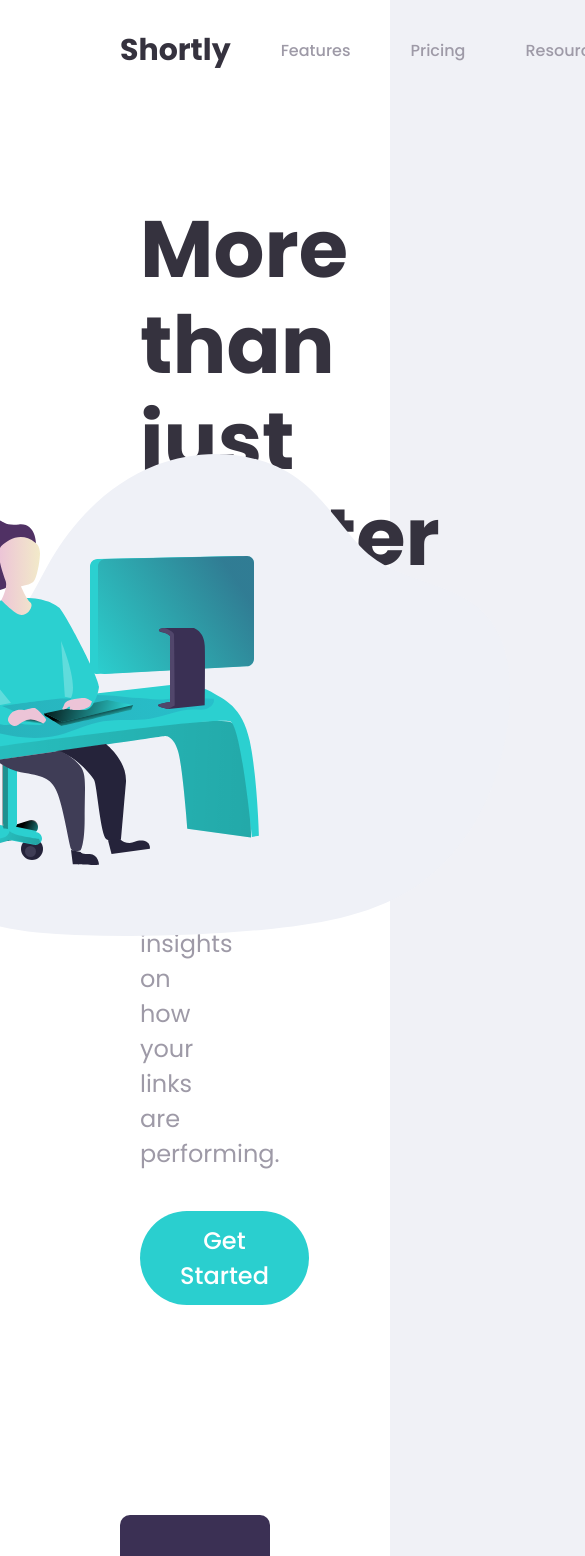
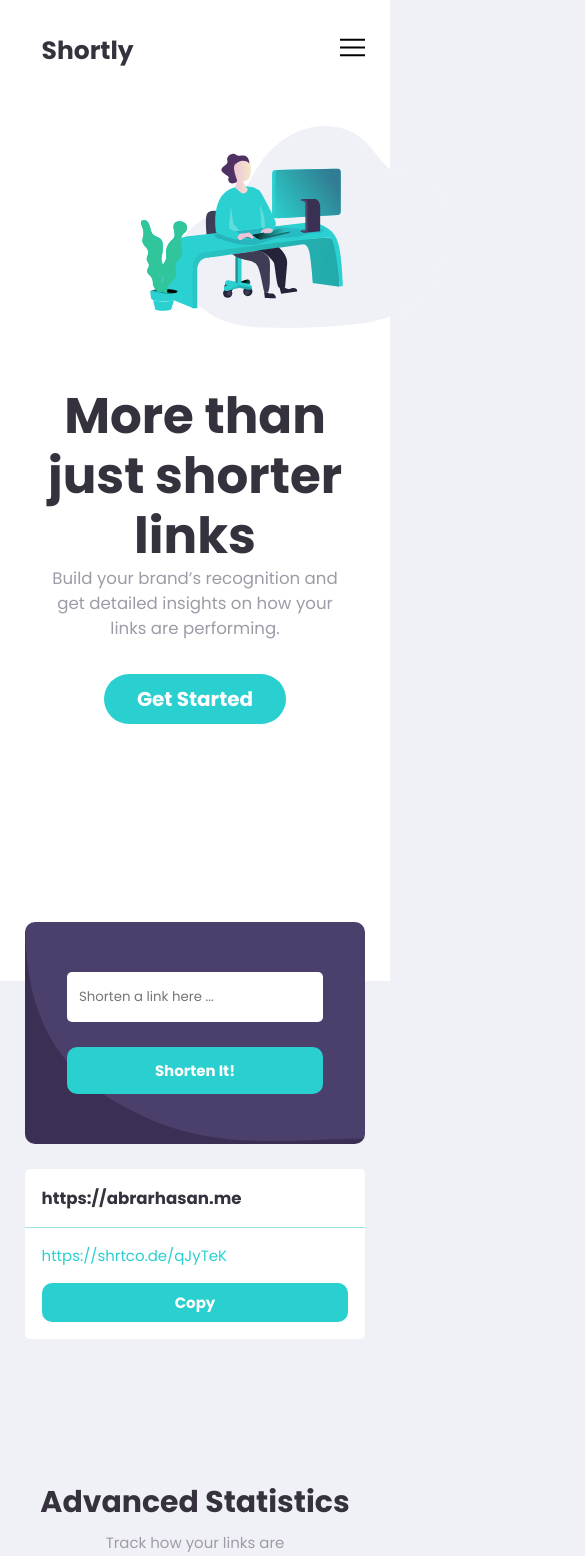
Before and after one commit to Abrar0204/Shortly, a React (Create React App) app: page / in a window 390 px wide. Shown: the top 1556 px of the page, 585 px wide, since content can reach past the window. Built offline with nearby package versions, Linux system fonts and the light colour scheme.

Commit message:
Added responsiveness

```diff
--- a/src/components/Button.jsx
+++ b/src/components/Button.jsx
@@ -9,6 +9,7 @@ const Button = styled.button`
 	font-weight: 500;
 	font-size: ${props => (props.large ? "2.4rem" : "1.8rem")};
 	border-radius: ${props => (props.pill ? "1000px" : "10px")};
+	font-weight: 700;
 	&:hover {
 		background-color: ${props =>
 			props.text ? "transparent" : props.theme.primaryLightColor};
--- a/src/components/Navbar.jsx
+++ b/src/components/Navbar.jsx
@@ -1,12 +1,34 @@
-import React from "react";
+import React, { useState } from "react";
 import styled from "styled-components";
 import Button from "./Button";
+import menu from "../assets/images/menu.svg";
 const Nav = styled.nav`
 	padding: 0rem 10rem;
 	height: 12vh;
 	display: flex;
 	align-items: center;
 	background-color: white;
+	position: relative;
+	@media (max-width: 1250px) {
+		padding: 0rem 3rem;
+	}
+	@media (max-width: 735px) {
+		justify-content: space-between;
+	}
+`;
+
+const Menu = styled.div`
+	display: none;
+	img {
+		width: 3rem;
+		height: 3rem;
+	}
+	@media (max-width: 735px) {
+		display: block;
+		&:hover {
+			cursor: pointer;
+		}
+	}
 `;
 
 const NavGroup = styled.div`
@@ -14,6 +36,24 @@ const NavGroup = styled.div`
 	display: flex;
 	justify-content: space-between;
 	align-items: center;
+	@media (max-width: 735px) {
+		&.open {
+			left: 50%;
+			transform: translateX(-50%);
+		}
+		position: fixed;
+		top: 12vh;
+		left: -100%;
+		z-index: 1000;
+		transition: 0.4s all ease-in;
+		height: 330px;
+		width: 90%;
+		padding: 3rem 0rem;
+		background-color: ${props => props.theme.primaryColor2};
+		border-radius: 5px;
+		flex-direction: column;
+		justify-content: space-evenly;
+	}
 `;
 
 const Logo = styled.h1`
@@ -25,6 +65,16 @@ const Logo = styled.h1`
 const NavItemList = styled.div`
 	display: flex;
 	align-items: center;
+	@media (max-width: 735px) {
+		margin: 0rem 3rem;
+		width: 90%;
+		flex-direction: column;
+		justify-content: space-evenly;
+		border-bottom: ${props =>
+			props.borderBottom
+				? ".5px solid" + props.theme.neutralColor1
+				: "none"};
+	}
 `;
 const NavItem = styled.div`
 	font-size: 1.6rem;
@@ -35,21 +85,41 @@ const NavItem = styled.div`
 		color: ${props => props.theme.neutralColor3};
 		cursor: pointer;
 	}
+	@media (max-width: 735px) {
+		font-size: 2rem;
+		color: white;
+		margin: 2rem 0rem;
+		&:hover {
+			color: white;
+			cursor: pointer;
+		}
+	}
+`;
+
+const NavButton = styled(Button)`
+	margin: 1rem 0rem;
+	@media (max-width: 735px) {
+		width: 100%;
+	}
 `;
 
 const Navbar = () => {
+	const [menuOpen, setMenuOpen] = useState(false);
 	return (
 		<Nav>
 			<Logo>Shortly</Logo>
-			<NavGroup>
-				<NavItemList>
+			<Menu onClick={() => setMenuOpen(prev => !prev)}>
+				<img src={menu} alt="Menu" />
+			</Menu>
+			<NavGroup className={menuOpen ? "open" : "close"}>
+				<NavItemList borderBottom>
 					<NavItem>Features</NavItem>
 					<NavItem>Pricing</NavItem>
 					<NavItem>Resources</NavItem>
 				</NavItemList>
 				<NavItemList>
-					<Button text>Login</Button>
-					<Button pill>Sign Up</Button>
+					<NavButton text>Login</NavButton>
+					<NavButton pill>Sign Up</NavButton>
 				</NavItemList>
 			</NavGroup>
 		</Nav>
--- a/src/globalStyles.js
+++ b/src/globalStyles.js
@@ -9,6 +9,12 @@ const GlobalStyle = createGlobalStyle`
     html{
         font-size: 62.5%;
         overflow-x: hidden;
+        @media (max-width: 1005px) {
+            font-size: 55%;
+	    }
+        @media (max-width: 770px) {
+            font-size: 52%;
+	    }
     }
     body{
         font-family: 'Poppins',sans-serif;
--- a/src/pages/Home/components/Footer.jsx
+++ b/src/pages/Home/components/Footer.jsx
@@ -3,13 +3,14 @@ import FacebookIcon from "../../../assets/images/icon-facebook.svg";
 import TwitterIcon from "../../../assets/images/icon-twitter.svg";
 import PinterestIcon from "../../../assets/images/icon-pinterest.svg";
 import InstagramIcon from "../../../assets/images/icon-instagram.svg";
-import GetStartedBG from "../../../assets/images/bg-boost-desktop.svg";
+import GetStartedDesktopBG from "../../../assets/images/bg-boost-desktop.svg";
+import GetStartedMobileBG from "../../../assets/images/bg-boost-mobile.svg";
 import styled from "styled-components";
 import Button from "../../../components/Button";
 
 const GetStarted = styled.div`
 	background-color: ${props => props.theme.primaryColor2};
-	background-image: url(${GetStartedBG});
+	background-image: url(${GetStartedDesktopBG});
 	background-size: cover;
 	display: flex;
 	flex-direction: column;
@@ -20,35 +21,58 @@ const GetStarted = styled.div`
 		color: white;
 		margin-bottom: 2rem;
 	}
+	@media (max-width: 735px) {
+		background-image: url(${GetStartedMobileBG});
+	}
 `;
 
 const FooterNav = styled.div`
 	background-color: ${props => props.theme.neutralColor4};
 	padding: 7rem 14rem;
 	display: flex;
+	@media (max-width: 1250px) {
+		padding: 7rem 3rem;
+	}
+	@media (max-width: 735px) {
+		padding: 5rem 3rem;
+		flex-direction: column;
+		justify-content: space-around;
+		align-items: center;
+	}
 `;
 const Logo = styled.div`
 	width: 30%;
 	h1 {
 		color: white;
 	}
+	@media (max-width: 735px) {
+		text-align: center;
+		width: 100%;
+	}
 `;
 const FooterNavListContainer = styled.div`
 	width: 70%;
 	display: flex;
 	justify-content: space-evenly;
+	@media (max-width: 735px) {
+		width: 100%;
+		flex-direction: column;
+		text-align: center;
+	}
 `;
 const FooterNavList = styled.div`
-	h5 {
+	h4 {
 		color: white;
 		margin-bottom: 1rem;
 	}
 	p {
-		font-size: 1.6rem;
 		margin-bottom: 0.5rem;
 		&:hover {
 			cursor: pointer;
 		}
+	}
+	@media (max-width: 735px) {
+		margin: 3rem 0rem;
 	}
 `;
 const IconGroup = styled.div`
@@ -73,20 +97,20 @@ const Footer = () => {
 				</Logo>
 				<FooterNavListContainer>
 					<FooterNavList>
-						<h5>Features</h5>
+						<h4>Features</h4>
 						<p>Link Shortening</p>
 						<p>Branded</p>
 						<p>Links</p>
 						<p>Analytics</p>
 					</FooterNavList>
 					<FooterNavList>
-						<h5>Resources</h5>
+						<h4>Resources</h4>
 						<p>Blog</p>
 						<p>Developers</p>
 						<p>Support</p>
 					</FooterNavList>
 					<FooterNavList>
-						<h5>Company</h5>
+						<h4>Company</h4>
 						<p>About</p>
 						<p>Our Team</p>
 						<p>Careers</p>
--- a/src/pages/Home/components/Header.jsx
+++ b/src/pages/Home/components/Header.jsx
@@ -6,10 +6,16 @@ import Button from "../../../components/Button";
 const Container = styled.header`
 	display: flex;
 	align-items: center;
-	padding: 0rem 14rem 14rem 14rem;
+	padding: 0rem 14rem 140px 14rem;
 
 	position: relative;
 	background-color: white;
+	@media (max-width: 1250px) {
+		padding: 0rem 5rem 140px 5rem;
+	}
+	@media (max-width: 735px) {
+		flex-direction: column;
+	}
 `;
 
 const MainContent = styled.div`
@@ -18,6 +24,10 @@ const MainContent = styled.div`
 	flex-direction: column;
 	align-items: flex-start;
 	width: 100%;
+	@media (max-width: 735px) {
+		order: 2;
+		align-items: center;
+	}
 `;
 
 const HeaderImg = styled.img`
@@ -25,17 +35,48 @@ const HeaderImg = styled.img`
 	top: 40%;
 	transform: translateY(-50%);
 	right: -12rem;
+	@media (max-width: 1250px) {
+		width: 60%;
+	}
+	@media (max-width: 885px) {
+		width: 58%;
+	}
+	@media (max-width: 735px) {
+		order: 1;
+		position: relative;
+		top: 3rem;
+		transform: translateY(0);
+		width: 100%;
+	}
+	@media (max-width: 615px) {
+		width: 100%;
+	}
 `;
 
 const Heading = styled.h1`
 	font-size: 8rem;
 	width: 50%;
 	line-height: 1.2;
+	@media (max-width: 1250px) {
+		font-size: 6rem;
+		width: 60%;
+	}
+	@media (max-width: 735px) {
+		width: 100%;
+		text-align: center;
+	}
 `;
 
 const Description = styled.p`
 	font-size: 2.4rem;
 	width: 50%;
+	@media (max-width: 1250px) {
+		font-size: 2rem;
+	}
+	@media (max-width: 735px) {
+		width: 100%;
+		text-align: center;
+	}
 `;
 
 const Header = () => {
--- a/src/pages/Home/components/Statistics.jsx
+++ b/src/pages/Home/components/Statistics.jsx
@@ -9,6 +9,10 @@ const Container = styled.div`
 	padding: 0rem 12rem;
 	display: flex;
 	flex-direction: column;
+	@media (max-width: 1250px) {
+		padding: 0rem 3rem;
+		margin: 3rem 0rem;
+	}
 `;
 
 const Heading = styled.div`
@@ -31,6 +35,9 @@ const CardGroup = styled.div`
 	display: flex;
 	align-items: center;
 	position: relative;
+	@media (max-width: 875px) {
+		flex-direction: column;
+	}
 `;
 const BackgroundLine = styled.div`
 	margin: 0rem 5rem;
@@ -38,6 +45,11 @@ const BackgroundLine = styled.div`
 	width: 80%;
 	background-color: ${props => props.theme.primaryColor1};
 	position: absolute;
+	@media (max-width: 875px) {
+		margin: 5rem 0rem;
+		width: 1.2rem;
+		height: 100%;
+	}
 `;
 
 const Card = styled.div`
--- a/src/pages/Home/components/UrlShortener.jsx
+++ b/src/pages/Home/components/UrlShortener.jsx
@@ -1,22 +1,29 @@
 import React, { useState } from "react";
 import styled from "styled-components";
 import Button from "../../../components/Button";
-import shortenBG from "../../../assets/images/bg-shorten-desktop.svg";
+import shortenDesktopBG from "../../../assets/images/bg-shorten-desktop.svg";
+import shortenMobileBG from "../../../assets/images/bg-shorten-mobile.svg";
 
 const Container = styled.div`
 	margin: 5rem 0rem;
 	padding: 0rem 12rem;
 	position: relative;
 	top: -12rem;
+	@media (max-width: 1250px) {
+		padding: 0rem 3rem;
+	}
 `;
 
 const FormContainer = styled.div`
 	background-color: ${props => props.theme.primaryColor2};
-	background-image: url(${shortenBG});
+	background-image: url(${shortenDesktopBG});
 	background-size: cover;
 	border-radius: 10px;
 	padding: 6rem 5rem;
 	position: relative;
+	@media (max-width: 735px) {
+		background-image: url(${shortenMobileBG});
+	}
 `;
 
 const Form = styled.form`
@@ -25,6 +32,10 @@ const Form = styled.form`
 	align-items: center;
 	justify-content: space-between;
 	margin-bottom: 1rem;
+	@media (max-width: 735px) {
+		flex-direction: column;
+		margin-bottom: 0rem;
+	}
 `;
 
 const Input = styled.input`
@@ -37,6 +48,10 @@ const Input = styled.input`
 	&:focus {
 		border: none;
 		outline: none;
+	}
+	@media (max-width: 735px) {
+		width: 100%;
+		margin-bottom: 3rem;
 	}
 `;
 
@@ -53,6 +68,10 @@ const ShortenButton = styled(Button)`
 	padding: 1.8rem 1.5rem;
 	width: 18%;
 	margin: 0;
+	@media (max-width: 735px) {
+		padding: 1.5rem;
+		width: 100%;
+	}
 `;
 
 const Urls = styled.div`
@@ -64,23 +83,44 @@ const Urls = styled.div`
 	padding: 2rem 3rem;
 	background-color: white;
 	border-radius: 5px;
+	@media (max-width: 735px) {
+		flex-direction: column;
+		align-items: stretch;
+		padding: 0rem;
+	}
 `;
 
 const FullUrl = styled.h4`
 	font-size: 2rem;
 	width: 50%;
+	@media (max-width: 735px) {
+		padding: 2rem;
+		width: 100%;
+		border-bottom: 1px solid ${props => props.theme.primaryLightColor};
+	}
 `;
 const ShortContainer = styled.div`
 	width: 50%;
 	display: flex;
 	justify-content: flex-end;
 	align-items: center;
+	@media (max-width: 735px) {
+		padding: 0rem 2rem 2rem 2rem;
+		width: 100%;
+		flex-direction: column;
+		justify-content: space-evenly;
+		align-items: stretch;
+	}
 `;
 const ShortUrl = styled.p`
 	margin: 0rem 2rem;
 	color: ${props => props.theme.primaryColor1};
+	@media (max-width: 735px) {
+		margin: 2rem 0rem;
+	}
 `;
 const CopyButton = styled(Button)`
+	font-weight: 700;
 	background-color: ${props =>
 		props.copied ? props.theme.primaryColor2 : props.theme.primaryColor1};
 	&:hover {
@@ -89,6 +129,9 @@ const CopyButton = styled(Button)`
 			props.copied
 				? props.theme.primaryColor2
 				: props.theme.primaryLightColor};
+	}
+	@media (max-width: 735px) {
+		margin: 0rem 0rem;
 	}
 `;
 
```
Also changed, not shown: src/assets/images/menu.svg (added).
